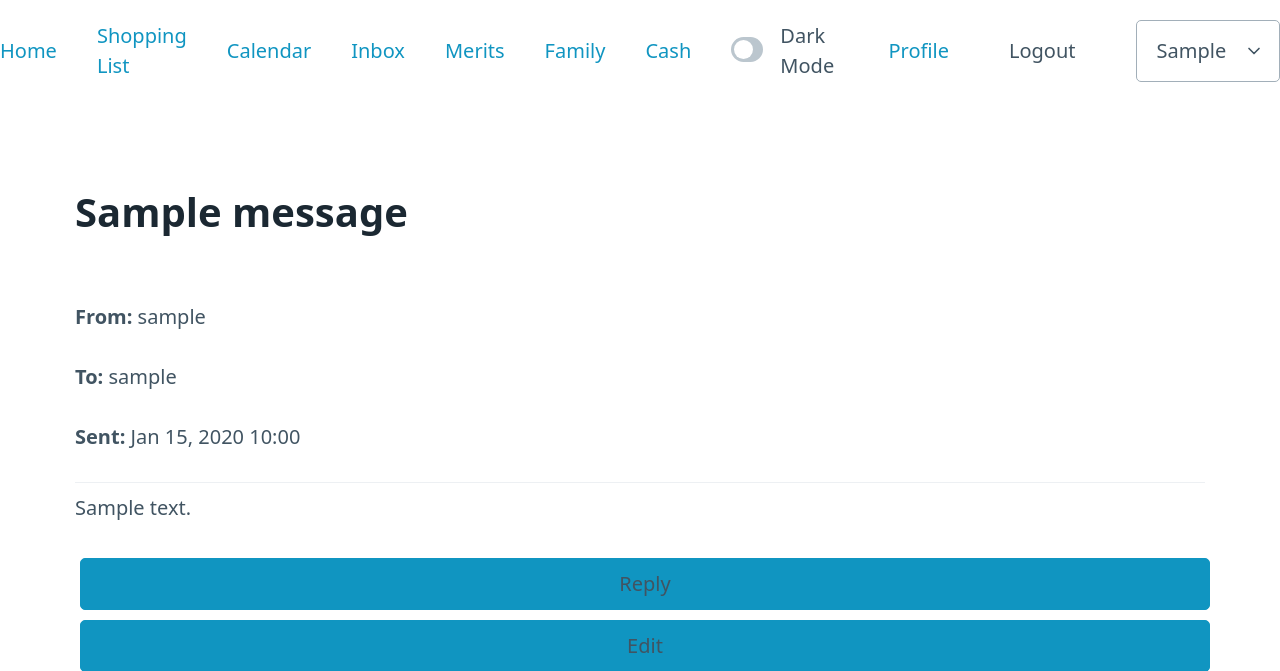
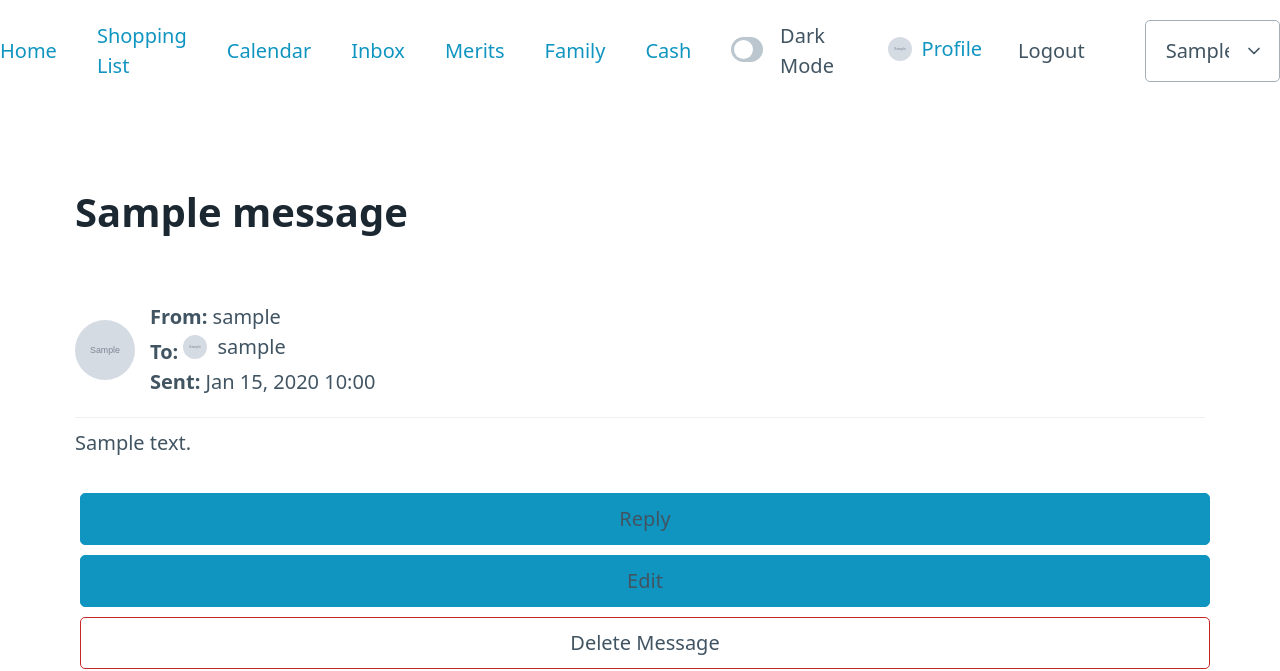
Before and after one commit to McIndi/FamilyMan, a Django app: page /mail/message/1/ in a window 1280 px wide. Shown: the top 671 px of the page. Run offline with Django 4.2, Linux system fonts and the light colour scheme; a user stored in the database is signed in; tables that the repository leaves empty hold one stand-in row (values such as "Sample post"); grey boxes marked "Sample" are stand-in pictures; some libraries are stand-ins or nearby versions.

Commit message:
Enhance user profile display across templates; add profile pictures and improve layout for events, messages, and dashboards

```diff
--- a/mail/templates/mail/message_detail.html
+++ b/mail/templates/mail/message_detail.html
@@ -33,9 +33,29 @@
 
 {% block content %}
 <h1>{{ message.subject }}</h1>
-<p><strong>From:</strong> {{ message.sender.username }}</p>
-<p><strong>To:</strong> {% for recipient in recipients %}{{ recipient.recipient.username }}{% if not forloop.last %}, {% endif %}{% endfor %}</p>
-<p><strong>Sent:</strong> {{ message.sent_at|date:"M d, Y H:i" }}</p>
+<div style="display: flex; align-items: center; gap: 0.75rem; margin-bottom: 1rem;">
+    {% if message.sender.profile_pic %}
+        <img src="{{ message.sender.profile_pic.url }}" alt="{{ message.sender.username }}" class="profile-pic profile-pic-medium">
+    {% else %}
+        <span class="profile-pic-default profile-pic-medium" style="font-size: 1.5rem;">{{ message.sender.username|slice:":1"|upper }}</span>
+    {% endif %}
+    <div>
+        <p style="margin: 0;"><strong>From:</strong> {{ message.sender.username }}</p>
+        <p style="margin: 0;"><strong>To:</strong>
+            {% for recipient in recipients %}
+                <span class="profile-container" style="display: inline-flex; margin-right: 0.5rem;">
+                    {% if recipient.recipient.profile_pic %}
+                        <img src="{{ recipient.recipient.profile_pic.url }}" alt="{{ recipient.recipient.username }}" class="profile-pic profile-pic-tiny">
+                    {% else %}
+                        <span class="profile-pic-default profile-pic-tiny">{{ recipient.recipient.username|slice:":1"|upper }}</span>
+                    {% endif %}
+                    {{ recipient.recipient.username }}{% if not forloop.last %},{% endif %}
+                </span>
+            {% endfor %}
+        </p>
+        <p style="margin: 0;"><strong>Sent:</strong> {{ message.sent_at|date:"M d, Y H:i" }}</p>
+    </div>
+</div>
 <hr>
 <p>{{ message.body }}</p>
 <a class="buttonLink" href="{% url 'reply_message' message.id %}">Reply</a>
--- a/project/templates/project/base.html
+++ b/project/templates/project/base.html
@@ -56,6 +56,39 @@
                 font-size: 1.05rem;
             }
         }
+        /* Profile picture styles */
+        .profile-pic {
+            border-radius: 50%;
+            object-fit: cover;
+            vertical-align: middle;
+        }
+        .profile-pic-tiny {
+            width: 24px;
+            height: 24px;
+        }
+        .profile-pic-small {
+            width: 40px;
+            height: 40px;
+        }
+        .profile-pic-medium {
+            width: 60px;
+            height: 60px;
+        }
+        .profile-pic-default {
+            display: inline-flex;
+            align-items: center;
+            justify-content: center;
+            border-radius: 50%;
+            background: var(--primary, #4CAF50);
+            color: white;
+            font-weight: bold;
+            vertical-align: middle;
+        }
+        .profile-container {
+            display: inline-flex;
+            align-items: center;
+            gap: 0.5rem;
+        }
     </style>
     <!-- <link rel="stylesheet" href="https://classless.de/classless.css"> -->
     <!-- <link rel="stylesheet" href="https://classless.de/classless-tiny.css"> -->
@@ -84,7 +117,16 @@
                 </label>
             </li>
             {% if user.is_authenticated %}
-                <li><a href="{% url 'profile' %}">Profile</a></li>
+                <li>
+                    <a href="{% url 'profile' %}" class="profile-container">
+                        {% if user.profile_pic %}
+                            <img src="{{ user.profile_pic.url }}" alt="{{ user.username }}" class="profile-pic profile-pic-tiny">
+                        {% else %}
+                            <span class="profile-pic-default profile-pic-tiny">{{ user.username|slice:":1"|upper }}</span>
+                        {% endif %}
+                        Profile
+                    </a>
+                </li>
                 <li>
                     <form method="post" action="{% url 'logout' %}" style="display: inline;">
                         {% csrf_token %}
```
Also changed, not shown: _calendar/templates/_calendar/day_view.html (+8 -1 lines), _calendar/templates/_calendar/month_view.html (+8 -1 lines), _calendar/templates/_calendar/week_view.html (+8 -1 lines), mail/templates/mail/inbox.html (+11 -4 lines), merits/templates/merits/merit_dashboard.html (+11 -2 lines), project/templates/project/family_dashboard.html (+8 -1 lines), project/templates/project/landing_page.html (+11 -4 lines).
